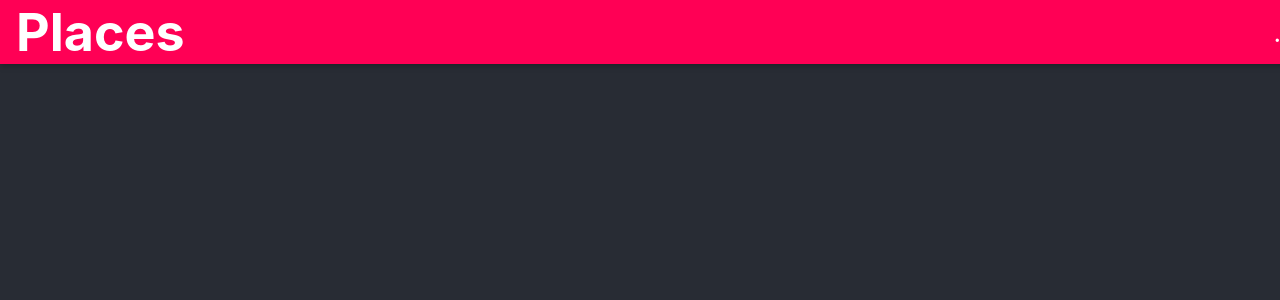
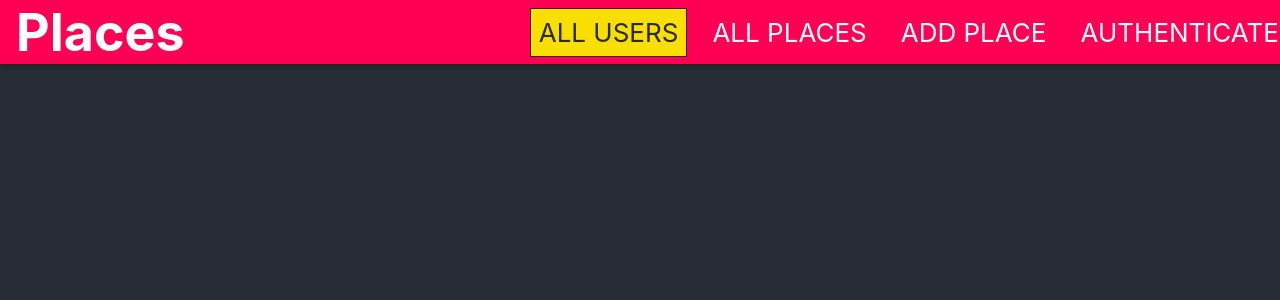
Before and after one commit to MisterEnzo/places-mern, a React (Create React App) app: page / in a window 1280 px wide. Shown: the top 300 px of the page. Built offline with nearby package versions, Linux system fonts and the light colour scheme.

Commit message:
add navlinks component and stayles

```diff
--- a/src/shared/components/Navigation/MainNavigation.js
+++ b/src/shared/components/Navigation/MainNavigation.js
@@ -2,6 +2,7 @@
 import { Link } from 'react-router-dom';
 
 import MainHeader from './MainHeader';
+import NavLinks from './NavLinks';
 import './MainNavigation.css';
 
 const MainNavigation = props => {
@@ -16,7 +17,7 @@
         <Link to='/'>Places</Link>
       </h1>
       <nav>
-        ...
+        <NavLinks />
       </nav>
     </MainHeader>
   )
--- /dev/null
+++ b/src/shared/components/Navigation/NavLinks.css
@@ -0,0 +1,76 @@
+.nav-links {
+  list-style: none;
+  margin: 0;
+  padding: 0;
+  width: 100%;
+  height: 100%;
+  display: flex;
+  flex-direction: column;
+  justify-content: center;
+  align-items: center;
+}
+
+.nav-links li {
+  margin: 1rem;
+}
+
+.nav-links a {
+  border: 1px solid transparent;
+  color: #292929;
+  text-decoration: none;
+  padding: 0.5rem;
+}
+
+.nav-links a:hover,
+.nav-links a:active,
+.nav-links a.active {
+  background: #f8df00;
+  border-color: #292929;
+  color: #292929;
+}
+
+.nav-links button {
+  cursor: pointer;
+  border: 1px solid #292929;
+  color: #292929;
+  background: transparent;
+  padding: 0.5rem;
+  font: inherit;
+}
+
+.nav-links button:focus {
+  outline: none;
+}
+
+.nav-links button:hover,
+.nav-links button:active {
+  background: #292929;
+  color: white;
+}
+
+@media (min-width: 768px) {
+  .nav-links {
+    flex-direction: row;
+  }
+
+  .nav-links li {
+    margin: 0 0.5rem;
+  }
+
+  .nav-links a {
+    color: white;
+    text-decoration: none;
+  }
+
+  .nav-links button {
+    border: 1px solid white;
+    color: white;
+    background: transparent;
+  }
+
+  .nav-links button:hover,
+  .nav-links button:active {
+    background: #f8df00;
+    color: #292929;
+  }
+}
--- /dev/null
+++ b/src/shared/components/Navigation/NavLinks.js
@@ -0,0 +1,25 @@
+import React from 'react';
+import { NavLink } from 'react-router-dom';
+
+import './NavLinks.css';
+
+const NavLinks = props => {
+  return (
+    <ul className="nav-links">
+      <li>
+        <NavLink to="/" exact>ALL USERS</NavLink>
+      </li>
+      <li>
+        <NavLink to="/u1/places">ALL PLACES</NavLink>
+      </li>
+      <li>
+        <NavLink to="/places/new">ADD PLACE</NavLink>
+      </li>
+      <li>
+        <NavLink to="/auth">AUTHENTICATE</NavLink>
+      </li>
+    </ul>
+  )
+}
+
+export default NavLinks;
```
